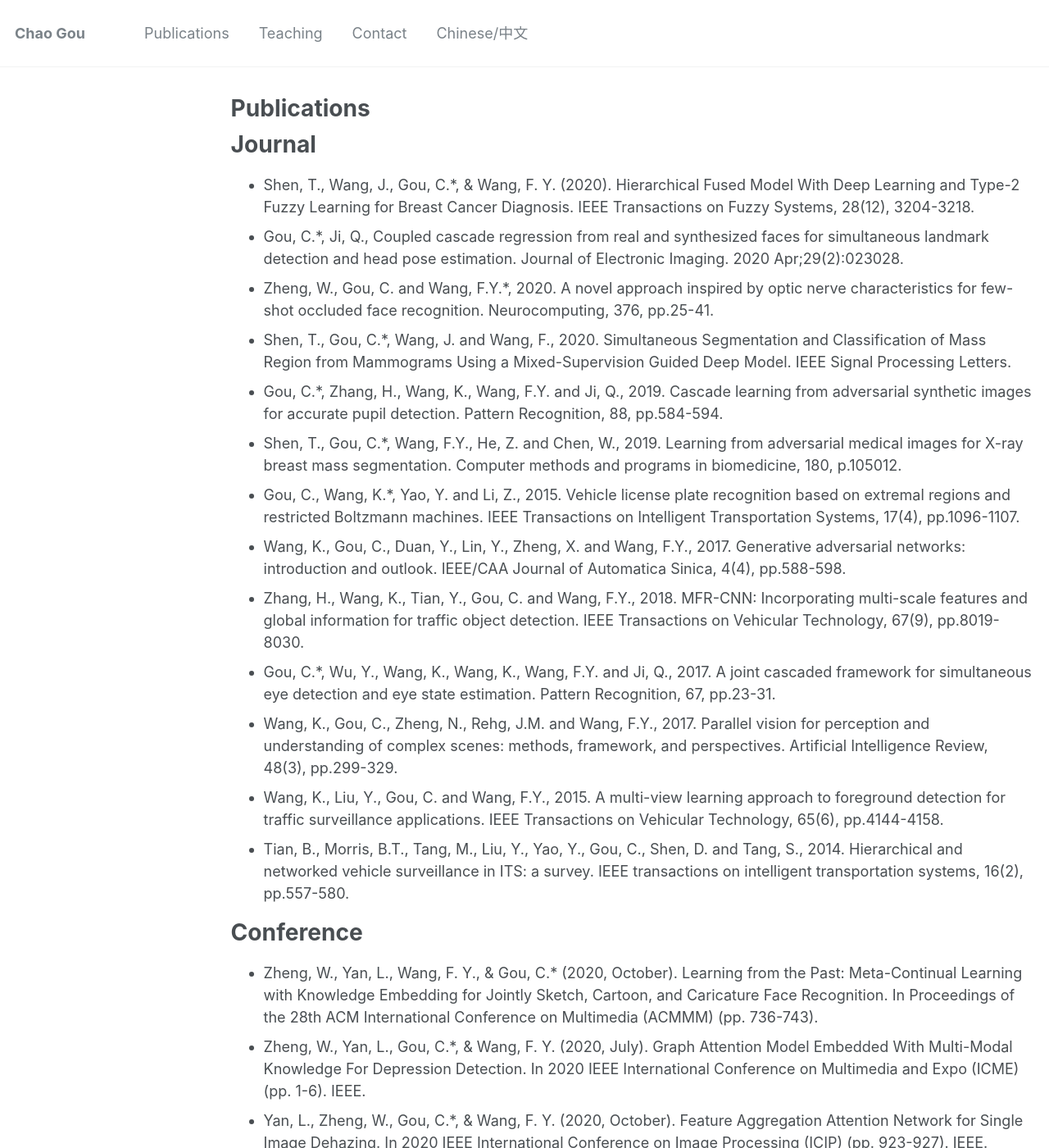
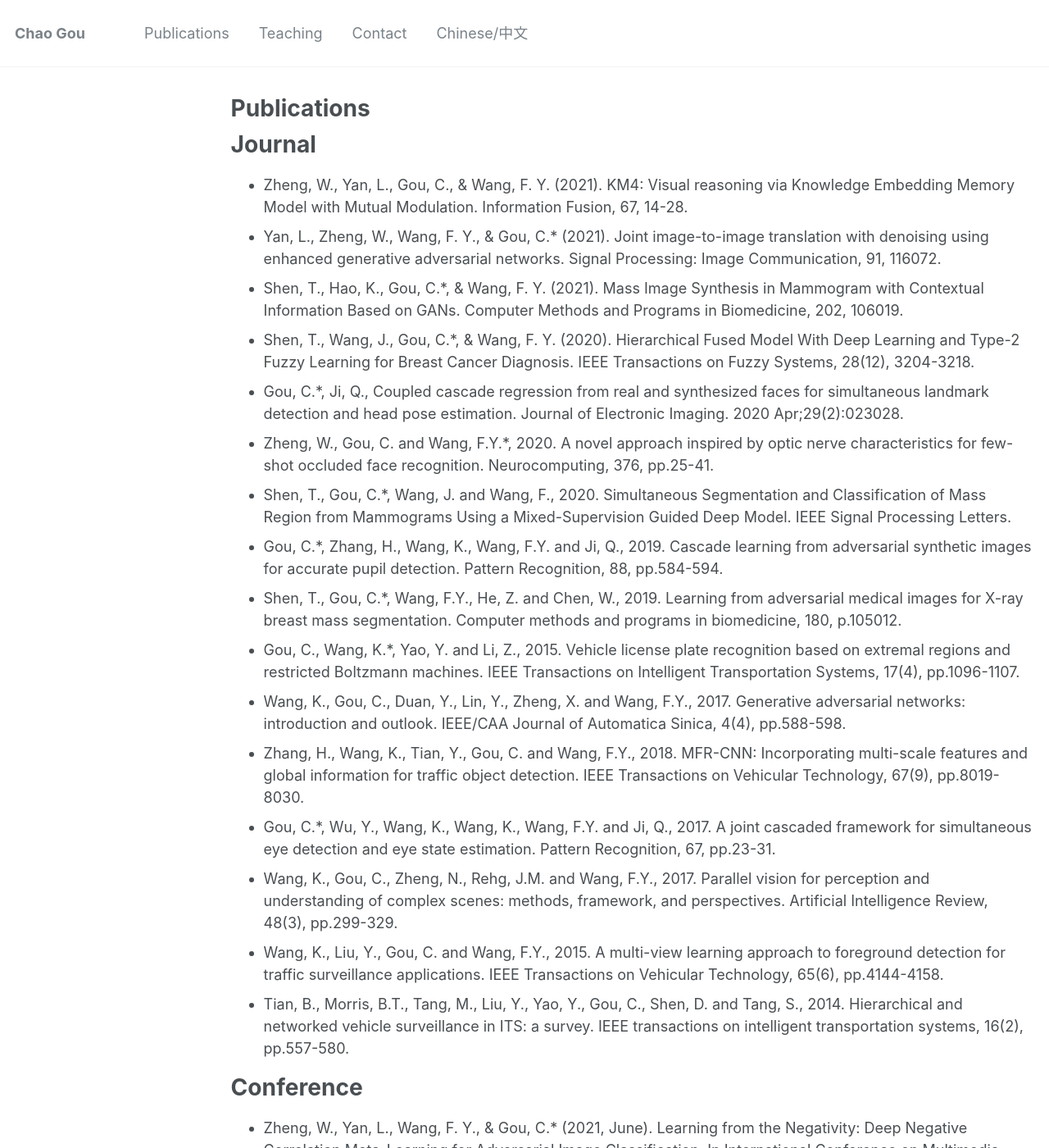
Before and after one commit to chaogou/chaogou.github.io, a Jekyll site: the page built from _pages/publications.md, in a window 1280 px wide and 1400 px high. Shown: the whole window at 82% size. Built offline with Jekyll 4.4.1, drawn with Linux system fonts in a browser that asks for light colours; comment, search, counter and statistics services are not loaded; some of the changed text lies outside the part shown.

Commit message:
update paper

```diff
--- a/_pages/publications.md
+++ b/_pages/publications.md
@@ -10,6 +10,9 @@ author_profile: false
 
 Journal
 ======
+* Zheng, W., Yan, L., Gou, C., & Wang, F. Y. (2021). KM4: Visual reasoning via Knowledge Embedding Memory Model with Mutual Modulation. Information Fusion, 67, 14-28.
+* Yan, L., Zheng, W., Wang, F. Y., & Gou, C.* (2021). Joint image-to-image translation with denoising using enhanced generative adversarial networks. Signal Processing: Image Communication, 91, 116072.
+* Shen, T., Hao, K., Gou, C.*, & Wang, F. Y. (2021). Mass Image Synthesis in Mammogram with Contextual Information Based on GANs. Computer Methods and Programs in Biomedicine, 202, 106019.
 * Shen, T., Wang, J., Gou, C.*, & Wang, F. Y. (2020). Hierarchical Fused Model With Deep Learning and Type-2 Fuzzy Learning for Breast Cancer Diagnosis. IEEE Transactions on Fuzzy Systems, 28(12), 3204-3218.
 * Gou, C.*, Ji, Q., Coupled cascade regression from real and synthesized faces for simultaneous landmark detection and head pose estimation. Journal of Electronic Imaging. 2020 Apr;29(2):023028.
 * Zheng, W., Gou, C. and Wang, F.Y.*, 2020. A novel approach inspired by optic nerve characteristics for few-shot occluded face recognition. Neurocomputing, 376, pp.25-41.
@@ -27,10 +30,11 @@ Journal
 
 Conference
 ======
-* Zheng, W., Yan, L., Wang, F. Y., & Gou, C.* (2020, October). Learning from the Past: Meta-Continual Learning with Knowledge Embedding for Jointly Sketch, Cartoon, and Caricature Face Recognition. In Proceedings of the 28th ACM International Conference on Multimedia (ACMMM) (pp. 736-743).
+* Zheng, W., Yan, L., Wang, F. Y., & Gou, C.* (2021, June). Learning from the Negativity: Deep Negative Correlation Meta-Learning for Adversarial Image Classification. In International Conference on Multimedia Modeling (pp. 531-540). Springer, Cham.
 * Zheng, W., Yan, L., Gou, C.*, & Wang, F. Y. (2020, July). Graph Attention Model Embedded With Multi-Modal Knowledge For Depression Detection. In 2020 IEEE International Conference on Multimedia and Expo (ICME) (pp. 1-6). IEEE.
 * Yan, L., Zheng, W., Gou, C.*, & Wang, F. Y. (2020, October). Feature Aggregation Attention Network for Single Image Dehazing. In 2020 IEEE International Conference on Image Processing (ICIP) (pp. 923-927). IEEE.
 * W Zheng, C Gou*, L Yan, S Mo,"Learning to Classify: A Flow-Based Relation Network for Encrypted Traffic Classification", Proceedings of The Web Conference 2020, 13-22
+* Zheng, W., Yan, L., Wang, F. Y., & Gou, C.* (2020, October). Learning from the Past: Meta-Continual Learning with Knowledge Embedding for Jointly Sketch, Cartoon, and Caricature Face Recognition. In Proceedings of the 28th ACM International Conference on Multimedia (ACMMM) (pp. 736-743).
 * W Zheng, C Gou*, L Yan, and F.Y. Wang,"Webly Supervised Knowledge Embedding Model for Visual Reasoning." In 2020IEEE Conference on Computer Vision and Pattern Recognition,2020.
 * Gou, C., Wu, Y., Wang, F.Y. and Ji, Q., 2017, September. Coupled cascade regression for simultaneous facial landmark detection and head pose estimation. In 2017 IEEE International Conference on Image Processing (ICIP) (pp. 2906-2910). IEEE.
 * Zheng, W., Gou, C*. and Yan, L., 2019, November. Forest Representation Learning with Multiscale Contour Feature Learning for Leaf Cultivar Classification. In 2019 IEEE International Conference on Bioinformatics and Biomedicine (BIBM) (pp. 774-777). IEEE.
```
